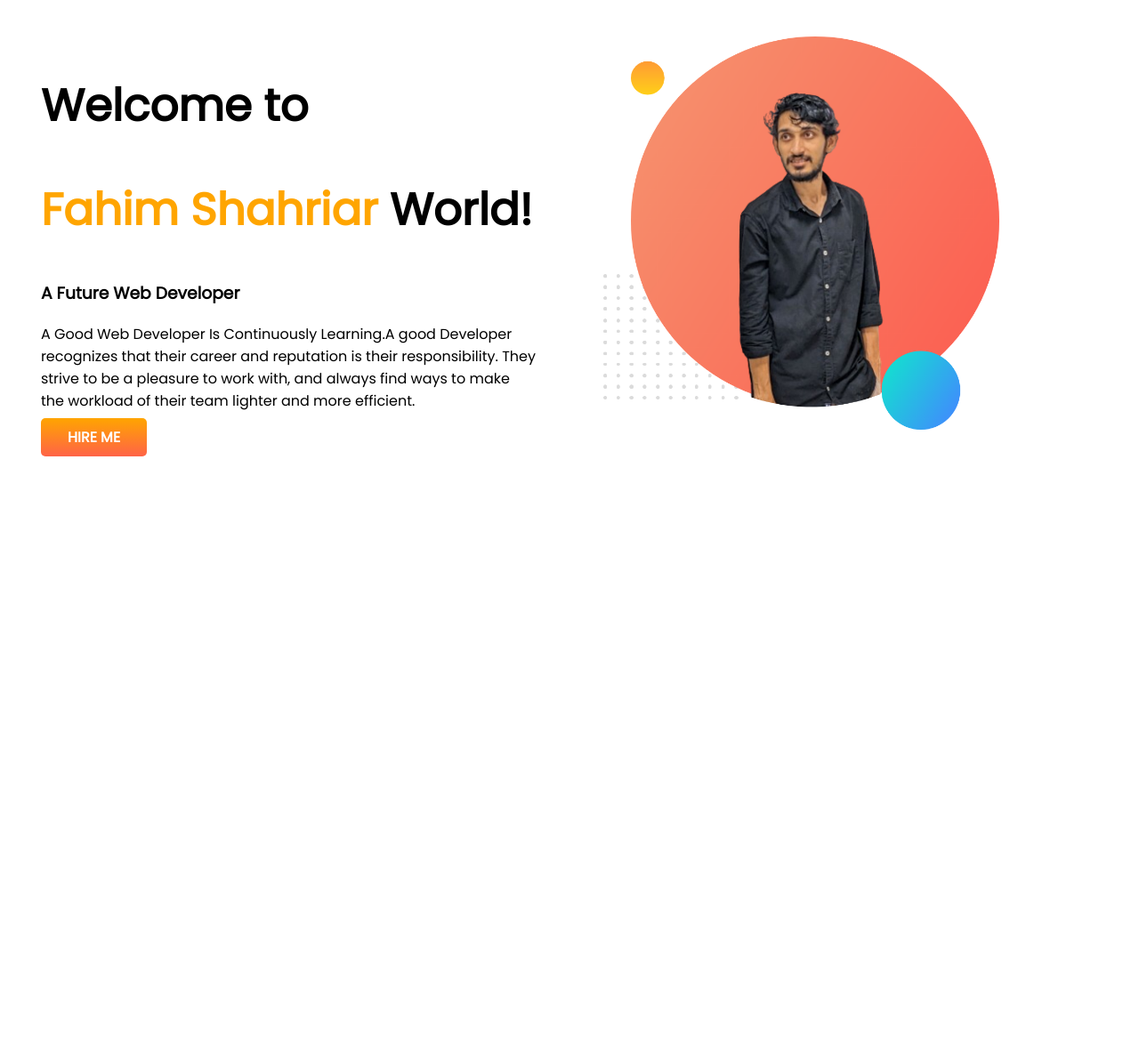
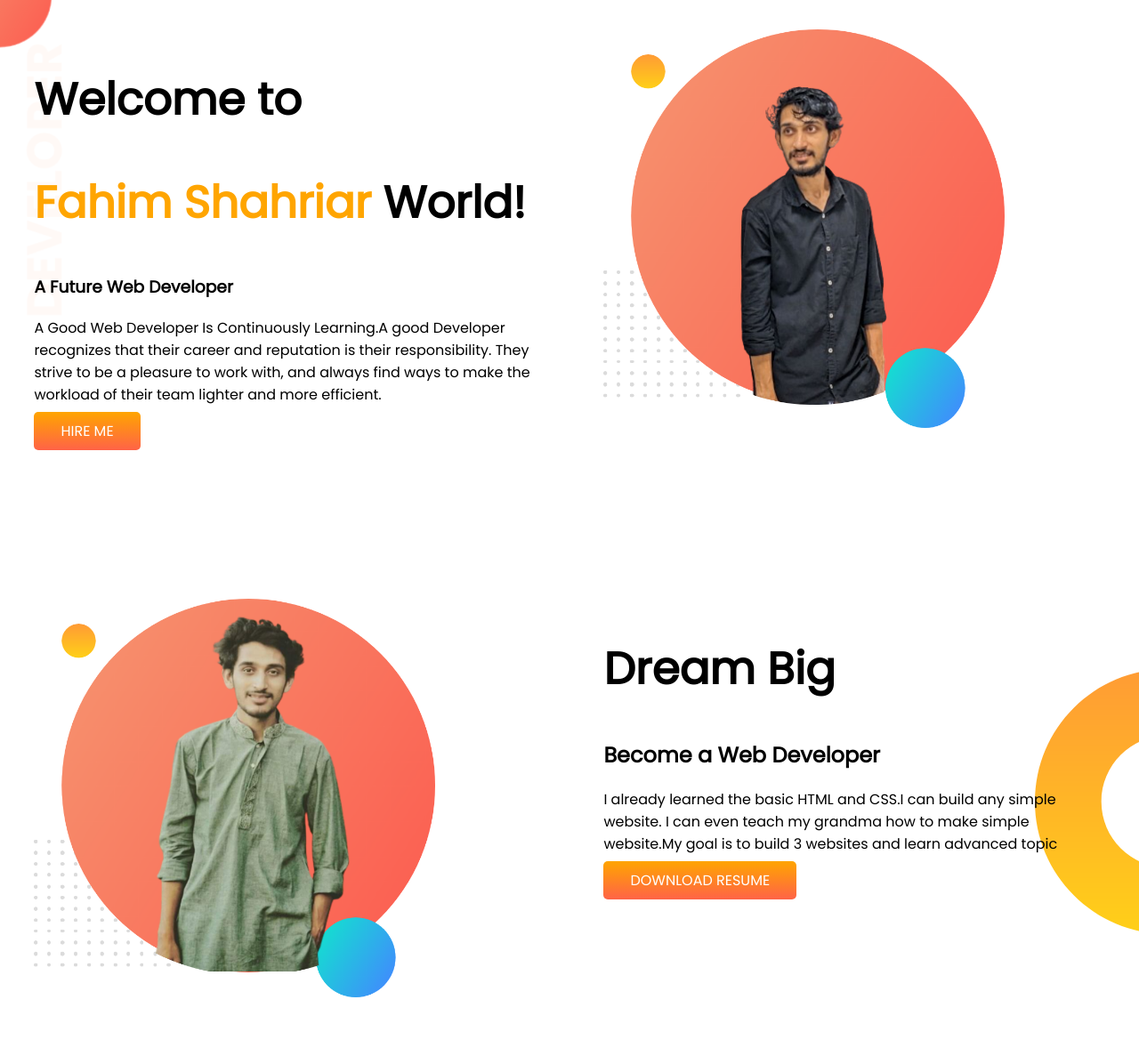
Before and after one commit to fahimshahriar98/dev-portfolio, a plain HTML site: page index.html in a window 1280 px wide. Shown: the part 5-1174 px from the top of the page at 89% size. Before the commit the page ends 800 px from the top, so only its background shows below. Drawn offline with Linux system fonts and the light colour scheme.

Commit message:
dream added

```diff
--- a/index.html
+++ b/index.html
@@ -12,7 +12,7 @@
 </head>
 
 <body>
-    <section>
+    <section class="top-banner">
         <div class="half-width">
             <h1>Welcome to</h1>
             <h1> <span class="orange-color">Fahim Shahriar</span> World!</h1>
@@ -30,6 +30,21 @@
             <img src="showOff/my-bg7.png" alt="">
         </div>
     </section>
+
+    <section class="dream-big">
+        <div class="half-width">
+            <img src="showOff/my-bg4.png" alt="">
+        </div>
+        <div class="half-width">
+            <h1>Dream Big</h1>
+            <h2>Become a Web Developer</h2>
+            <p>I already learned the basic HTML and CSS.I can build any simple website. I can even teach my grandma how
+                to make simple website.My goal is to build 3 websites and learn advanced topic</p>
+            <a class="link-button" target="_blank" href="https://www.linkedin.com/in/fahim-shahriar-27a4021a3/">DOWNLOAD
+                RESUME</a>
+        </div>
+
+    </section>
 </body>
 
 </html>
--- a/style.css
+++ b/style.css
@@ -1,5 +1,6 @@
 body {
     font-family: 'Poppins', sans-serif;
+    margin: 0;
 }
 
 h1 {
@@ -12,6 +13,7 @@ h1 {
 
 section {
     display: flex;
+    margin-bottom: 100px;
 }
 
 .half-width {
@@ -29,5 +31,16 @@ section {
     padding: 10px 30px;
     color: white;
     border-radius: 5px;
-    font-weight: 700;
+    font-weight: 70;
 }
+
+.top-banner {
+    background-image: url(images/top-banner.png);
+    background-repeat: no-repeat;
+}
+
+.dream-big {
+    background-image: url(images/dream-bg.png);
+    background-repeat: no-repeat;
+    background-position: right;
+}
```
Also changed, not shown: showOff/blue.png (added), showOff/rainbow.png (added).
